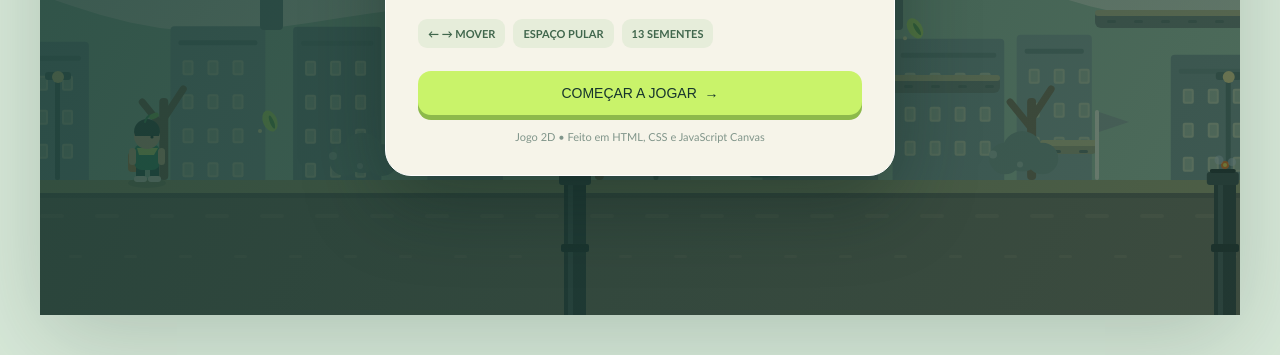
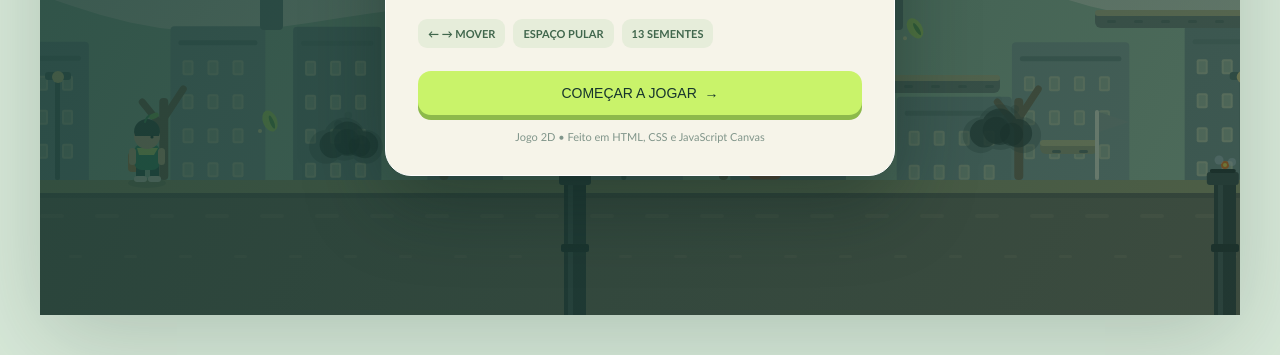
Before and after one commit to Arthur-Llevy/eco-runner, a plain HTML site: page index.html in a window 1280 px wide. Shown: the part 445-800 px from the top of the page. Drawn offline with Linux system fonts and the light colour scheme.

Commit message:
Porta áudio, restauração dinâmica e extras da branch audio-visuals-and-hazards
Recursos que ficaram de fora da modularização, agora como módulos:
- áudio procedural (engine/audio.js): sons de pulo, semente, dano e vitória;
  botão de som (mute) e botão de reiniciar a fase no HUD
- restauração dinâmica: céu, sol, nuvens, colinas e grama mudam de cor com o
  progresso; árvores secas viram verdes; a fumaça das chaminés some; a
  bandeira de chegada só fica verde ao cumprir a meta
- tremor de tela ao tomar dano
- mensagens educativas da ODS 11 a cada semente (ui/ods.js)
- fumaça translúcida em camadas e lixeira laranja, com as alturas de
  perigos da branch original
- barra de restauração mostra a porcentagem

```diff
--- /dev/null
+++ b/src/engine/audio.js
@@ -0,0 +1,50 @@
+// Áudio procedural (Web Audio API): sem arquivos de som.
+let ctx = null;
+let muted = false;
+
+// O navegador só libera áudio após um gesto do usuário; chamado a cada entrada.
+export function ensureAudio() {
+  if (!ctx) {
+    const AC = window.AudioContext || window.webkitAudioContext;
+    if (AC) ctx = new AC();
+  }
+  if (ctx && ctx.state === "suspended") ctx.resume();
+}
+
+function playTone(freq, endFreq, duration, type = "sine", vol = 0.12, delay = 0) {
+  if (muted) return;
+  ensureAudio();
+  if (!ctx) return;
+  const now = ctx.currentTime + delay;
+  const osc = ctx.createOscillator();
+  const gain = ctx.createGain();
+  osc.type = type;
+  osc.frequency.setValueAtTime(freq, now);
+  if (endFreq !== freq) osc.frequency.exponentialRampToValueAtTime(endFreq, now + duration);
+  gain.gain.setValueAtTime(vol, now);
+  gain.gain.exponentialRampToValueAtTime(0.001, now + duration);
+  osc.connect(gain);
+  gain.connect(ctx.destination);
+  osc.start(now);
+  osc.stop(now + duration);
+}
+
+export const sfx = {
+  jump: () => playTone(260, 520, 0.14, "triangle", 0.11),
+  seed: () => {
+    playTone(587.33, 587.33, 0.09, "sine", 0.12, 0);
+    playTone(880, 880, 0.16, "sine", 0.12, 0.07);
+  },
+  hit: () => playTone(190, 75, 0.25, "sawtooth", 0.12),
+  win: () => {
+    [523.25, 659.25, 783.99, 1046.5].forEach((note, i) => playTone(note, note, 0.18, "triangle", 0.12, i * 0.09));
+  },
+};
+
+export const isMuted = () => muted;
+
+export function toggleMute() {
+  muted = !muted;
+  if (!muted) sfx.jump();
+  return muted;
+}
--- a/src/engine/math.js
+++ b/src/engine/math.js
@@ -1,2 +1,12 @@
 export const clamp = (v, a, b) => Math.max(a, Math.min(b, v));
+export const lerp = (a, b, t) => a + (b - a) * t;
+
+// Mistura duas cores "#rrggbb"; devolve "rgb(r, g, b)".
+export function lerpHex(a, b, t) {
+  const A = parseInt(a.slice(1), 16);
+  const B = parseInt(b.slice(1), 16);
+  const ch = (shift) => Math.round(lerp((A >> shift) & 255, (B >> shift) & 255, t));
+  return `rgb(${ch(16)}, ${ch(8)}, ${ch(0)})`;
+}
+
 export const rand = (a, b) => a + Math.random() * (b - a);
--- a/src/entities/hazard.js
+++ b/src/entities/hazard.js
@@ -1,10 +1,30 @@
 import { rect, circle, cloud } from "../render/draw.js";
+
+// Fumaça translúcida em camadas suaves, sem contorno.
+function drawSmoke(ctx, cx, cy, t, phase) {
+  const drift = Math.sin(t * 2.2 + phase) * 5;
+  const pulse = 1 + Math.sin(t * 3.1 + phase) * 0.06;
+  ctx.save();
+  ctx.globalAlpha = 0.34;
+  cloud(ctx, cx - 22 + drift * 0.6, cy + 2, 0.78 * pulse, "#3b4744");
+  ctx.globalAlpha = 0.66;
+  cloud(ctx, cx - 17 + drift, cy, 0.62 * pulse, "#293330");
+  ctx.globalAlpha = 0.52;
+  circle(ctx, cx - 4 + drift * 1.2, cy - 3, 13 * pulse, "#1f2725");
+  circle(ctx, cx + 10 + drift * 0.9, cy + 1, 11 * pulse, "#1f2725");
+  for (let i = 0; i < 3; i++) {
+    const k = (t * 0.85 + phase + i * 0.33) % 1;
+    ctx.globalAlpha = (1 - k) * 0.55;
+    circle(ctx, cx - 10 + i * 10 + Math.sin(t * 4 + i) * 4, cy - 10 - k * 28, 5.5 - k * 2.5, "#36423f");
+  }
+  ctx.restore();
+}
 
 // Tamanho e altura acima do chão de cada tipo de perigo.
 // O tubo de vapor (vent) tem hitbox dinâmica: `h` é a altura máxima do jato.
 const TYPES = {
-  smog: { w: 42, h: 38, lift: 22 },
-  bin: { w: 34, h: 35, lift: 20 },
+  smog: { w: 46, h: 28, lift: 38 },
+  bin: { w: 32, h: 35, lift: 18 },
   vent: { w: 26, h: 148, lift: 0 },
 };
 
@@ -110,14 +130,12 @@ export function drawHazard(ctx, h, camera, viewW) {
   if (h.type === "vent") {
     drawVent(ctx, h, x);
   } else if (h.type === "bin") {
-    rect(ctx, x - h.w / 2, h.y - h.h / 2, h.w, h.h, "#477f70", 5);
-    rect(ctx, x - h.w / 2 - 3, h.y - h.h / 2 - 5, h.w + 6, 8, "#315f53", 3);
-    rect(ctx, x - 7, h.y - 4, 14, 4, "#c3dfad", 2);
-    rect(ctx, x - 4, h.y + 5, 8, 8, "#c3dfad", 2);
+    rect(ctx, x - h.w / 2, h.y - h.h / 2, h.w, h.h, "#c45d3b", 5);
+    rect(ctx, x - h.w / 2 - 3, h.y - h.h / 2 - 5, h.w + 6, 8, "#943e23", 3);
+    rect(ctx, x - 7, h.y - 4, 14, 4, "#fde68a", 2);
+    rect(ctx, x - 4, h.y + 5, 8, 8, "#fde68a", 2);
   } else {
-    const bob = Math.sin(performance.now() * 0.002 + h.phase) * 4;
-    cloud(ctx, x, h.y + bob, 0.72, "#82988c");
-    circle(ctx, x - 12, h.y - 4 + bob, 4, "#a8b8a9");
-    circle(ctx, x + 15, h.y + 6 + bob, 3, "#a8b8a9");
+    const now = performance.now() / 1000;
+    drawSmoke(ctx, x, h.y + Math.sin(now * 2.4 + h.phase) * 5, now, h.phase);
   }
 }
--- a/src/entities/player.js
+++ b/src/entities/player.js
@@ -1,4 +1,5 @@
 import { clamp } from "../engine/math.js";
+import { sfx } from "../engine/audio.js";
 import { rect, circle } from "../render/draw.js";
 
 const SPEED = 245;
@@ -47,6 +48,7 @@ export function updatePlayer(p, dt, input, level) {
   if (input.consumeJump() && p.onGround) {
     p.vy = JUMP_VELOCITY;
     p.onGround = false;
+    sfx.jump();
   }
 
   if (Math.abs(p.vx) > 0 && p.onGround) p.walk += dt * 13;
--- a/src/game.js
+++ b/src/game.js
@@ -1,4 +1,6 @@
-import { clamp } from "./engine/math.js";
+import { clamp, rand } from "./engine/math.js";
+import { sfx } from "./engine/audio.js";
+import { odsMessage } from "./ui/ods.js";
 import { createPlayer, resetPlayer, updatePlayer, drawPlayer } from "./entities/player.js";
 import { createSeed, touchesSeed, drawSeed } from "./entities/seed.js";
 import { createHazard, touchesHazard, drawHazard } from "./entities/hazard.js";
@@ -14,6 +16,7 @@ import { showOverlay, hideOverlay } from "./ui/overlay.js";
 const START_LIVES = 3;
 const KNOCKBACK = 170;
 const INVULNERABLE_TIME = 1.5;
+const SHAKE_TIME = 0.25;
 
 // Estado de uma partida e regras do jogo, a partir dos dados de uma fase.
 export function createGame(view, input, levelData) {
@@ -34,6 +37,8 @@ export function createGame(view, input, levelData) {
     lives: START_LIVES,
     score: 0,
     finishHintCooldown: 0,
+    shake: 0,
+    deadTrees: 0,
   };
 
   // Largura visível em coordenadas do mundo (o canvas é escalado por view.scale).
@@ -46,6 +51,8 @@ export function createGame(view, input, levelData) {
     g.seeds = L.seeds.map(createSeed);
     g.hazards = L.hazards.map((h) => createHazard(h, L.ground));
     g.decor = generateDecor(L);
+    g.deadTrees = g.decor.filter((d) => d.type === "deadTree").length;
+    g.shake = 0;
     g.particles = [];
     g.checkpoints = (L.checkpoints ?? []).map((x) => ({ x, reached: false }));
     g.checkpoint = L.spawnX;
@@ -56,6 +63,14 @@ export function createGame(view, input, levelData) {
     g.camera = 0;
     resetPlayer(g.player, L.spawnX, L.ground);
     updateHUD(g);
+  }
+
+  // Reinicia a fase (botão ↻), mesmo no meio da partida.
+  function restart() {
+    build();
+    g.state = "playing";
+    hideOverlay();
+    say("Encontre as sementes e ajude a cidade!");
   }
 
   function start() {
@@ -70,6 +85,8 @@ export function createGame(view, input, levelData) {
     const p = g.player;
     if (p.inv > 0) return;
     g.lives--;
+    g.shake = SHAKE_TIME;
+    sfx.hit();
     updateHUD(g);
     if (g.lives <= 0) {
       g.state = "over";
@@ -89,6 +106,7 @@ export function createGame(view, input, levelData) {
 
   function finish() {
     g.state = "won";
+    sfx.win();
     showOverlay(
       ["CIDADE", "RENOVADA!"],
       "Você recuperou o parque e mostrou que pequenas atitudes ajudam a construir cidades mais sustentáveis. A ODS 11 começa com todos nós.",
@@ -100,6 +118,7 @@ export function createGame(view, input, levelData) {
     if (g.state !== "playing") return;
     const p = g.player;
     const L = g.level;
+    g.shake = Math.max(0, g.shake - dt);
     updatePlayer(p, dt, input, L);
 
     for (const s of g.seeds) {
@@ -109,11 +128,8 @@ export function createGame(view, input, levelData) {
       g.score += 100;
       updateHUD(g);
       burst(g.particles, s.x, s.y);
-      say(
-        g.collected === g.seedGoal
-          ? "🌳 Todas as sementes! Corra até a bandeira."
-          : "+100 pontos · Semente coletada!",
-      );
+      sfx.seed();
+      say(odsMessage(g.collected, g.seedGoal), 3.6);
     }
 
     if (p.inv <= 0 && g.hazards.some((h) => touchesHazard(h, p))) hit();
@@ -148,7 +164,21 @@ export function createGame(view, input, levelData) {
     ctx.clearRect(0, 0, view.W, view.H);
     ctx.save();
     ctx.scale(view.scale, view.scale);
-    const scene = { camera: g.camera, viewW: viewW(), viewH: viewH(), level: g.level, decor: g.decor };
+    if (g.shake > 0) {
+      const mag = g.shake * 22;
+      ctx.translate(rand(-mag, mag), rand(-mag, mag));
+    }
+    const progress = g.seedGoal ? clamp(g.collected / g.seedGoal, 0, 1) : 0;
+    const scene = {
+      camera: g.camera,
+      viewW: viewW(),
+      viewH: viewH(),
+      level: g.level,
+      decor: g.decor,
+      progress,
+      restoredTrees: Math.floor(g.deadTrees * progress),
+      goalMet: g.collected >= g.seedGoal,
+    };
     drawBackground(ctx, scene);
     drawDecor(ctx, scene);
     drawGround(ctx, scene);
@@ -164,5 +194,5 @@ export function createGame(view, input, levelData) {
   }
 
   build();
-  return { start, update, render, state: g };
+  return { start, restart, update, render, state: g };
 }
--- a/src/levels/fase-1.json
+++ b/src/levels/fase-1.json
@@ -35,18 +35,18 @@
     [2670, 377], [2950, 443], [3150, 530]
   ],
   "hazards": [
-    { "x": 305, "type": "smog" },
+    { "x": 305, "y": 547, "type": "smog" },
     { "x": 535, "type": "vent", "phase": 0 },
-    { "x": 725, "type": "bin" },
-    { "x": 965, "type": "smog" },
+    { "x": 725, "y": 567, "type": "bin" },
+    { "x": 965, "y": 543, "type": "smog" },
     { "x": 1185, "type": "vent", "phase": 1.4 },
-    { "x": 1445, "type": "bin" },
-    { "x": 1695, "type": "smog" },
+    { "x": 1445, "y": 567, "type": "bin" },
+    { "x": 1695, "y": 545, "type": "smog" },
     { "x": 1965, "type": "vent", "phase": 0.6 },
-    { "x": 2220, "type": "bin" },
-    { "x": 2485, "type": "smog" },
+    { "x": 2220, "y": 567, "type": "bin" },
+    { "x": 2485, "y": 543, "type": "smog" },
     { "x": 2765, "type": "vent", "phase": 2.2 },
-    { "x": 3055, "type": "smog" }
+    { "x": 3055, "y": 547, "type": "smog" }
   ],
   "checkpoints": [1055, 2075]
 }
--- a/src/main.js
+++ b/src/main.js
@@ -5,6 +5,7 @@ import { startLoop } from "./engine/loop.js";
 import { loadLevel, LEVELS } from "./levels/loader.js";
 import { createGame } from "./game.js";
 import { onAction } from "./ui/overlay.js";
+import { ensureAudio, toggleMute } from "./engine/audio.js";
 
 const view = createViewport(document.getElementById("game"), document.getElementById("game-wrap"));
 let game = null;
@@ -12,6 +13,14 @@ const input = createInput({ onStart: () => game?.start() });
 
 game = createGame(view, input, await loadLevel(LEVELS[0]));
 onAction(() => game.start());
+
+// Navegadores só liberam áudio depois de um gesto do usuário.
+addEventListener("pointerdown", ensureAudio);
+addEventListener("keydown", ensureAudio);
+document.getElementById("btn-mute").addEventListener("click", (e) => {
+  e.currentTarget.textContent = toggleMute() ? "🔇" : "🔊";
+});
+document.getElementById("btn-restart").addEventListener("click", () => game.restart());
 startLoop(game.update, game.render);
 
 // Exposto para depuração no console.
--- a/src/render/scenery.js
+++ b/src/render/scenery.js
@@ -1,13 +1,14 @@
-import { rand } from "../engine/math.js";
+import { rand, lerpHex } from "../engine/math.js";
 import { rect, circle, cloud } from "./draw.js";
 
 // Gera prédios, árvores secas e postes ao longo da fase, mais o jardim final.
 export function generateDecor(level) {
   const decor = [];
   const ground = level.ground;
+  let treeId = 0;
   for (let x = -40, i = 0; x < level.width + 100; x += rand(115, 185), i++) {
     decor.push({ type: "building", x, bw: rand(75, 125), bh: rand(150, 330), tint: i % 3 });
-    if (i % 3 === 1) decor.push({ type: "deadTree", x: x + rand(-20, 20), y: ground - 5 });
+    if (i % 2 === 1) decor.push({ type: "deadTree", treeId: treeId++, x: x + rand(-20, 20), y: ground - 5 });
     if (i % 4 === 0) decor.push({ type: "lamp", x: x + 55 });
   }
   for (let x = level.gardenStartX; x < level.width; x += 100) {
@@ -19,21 +20,22 @@ export function generateDecor(level) {
 const wrapX = (x, viewW) => (((x % (viewW + 180)) + viewW + 180) % (viewW + 180)) - 80;
 
 // Céu, sol, nuvens, colinas e silhuetas com paralaxe.
-export function drawBackground(ctx, { camera, viewW, viewH, level, decor }) {
+export function drawBackground(ctx, { camera, viewW, viewH, level, decor, progress = 0 }) {
   const ground = level.ground;
   const sky = ctx.createLinearGradient(0, 0, 0, viewH);
-  sky.addColorStop(0, "#b8d9d0");
-  sky.addColorStop(0.72, "#e8e5c9");
-  sky.addColorStop(1, "#d3cda9");
+  sky.addColorStop(0, lerpHex("#b8d9d0", "#7ec8e3", progress));
+  sky.addColorStop(0.72, lerpHex("#e8e5c9", "#d6f3e4", progress));
+  sky.addColorStop(1, lerpHex("#d3cda9", "#bce3c5", progress));
   ctx.fillStyle = sky;
   ctx.fillRect(0, 0, viewW, viewH);
 
-  circle(ctx, viewW * 0.78, 125, 47, "#f6e9a9");
-  cloud(ctx, wrapX(160 - camera * 0.16, viewW), 125, 0.85, "#dce8d9");
-  cloud(ctx, wrapX(690 - camera * 0.12, viewW), 205, 0.65, "#dce8d9");
+  circle(ctx, viewW * 0.78, 125, 47, lerpHex("#f6e9a9", "#fff3a1", progress));
+  const cloudColor = lerpHex("#dce8d9", "#ffffff", progress);
+  cloud(ctx, wrapX(160 - camera * 0.16, viewW), 125, 0.85, cloudColor);
+  cloud(ctx, wrapX(690 - camera * 0.12, viewW), 205, 0.65, cloudColor);
 
   // Colinas.
-  ctx.fillStyle = "#a8c4a5";
+  ctx.fillStyle = lerpHex("#a8c4a5", "#6eb875", progress);
   ctx.beginPath();
   ctx.moveTo(0, 440);
   for (let x = 0; x <= viewW + 30; x += 30) {
@@ -65,17 +67,32 @@ export function drawBackground(ctx, { camera, viewW, viewH, level, decor }) {
     if (sx > -40 && sx < viewW + 40) {
       rect(ctx, sx, ground - 235, 23, 85, "#71847e", 4);
       rect(ctx, sx - 4, ground - 240, 31, 9, "#657973", 3);
-      cloud(ctx, sx + 18, ground - 270 + Math.sin(performance.now() * 0.0005 + x) * 5, 0.42, "#9eaaa0");
+      const smokeAlpha = Math.max(0, Math.min(1, 1 - progress * 1.15));
+      if (smokeAlpha > 0.02) {
+        ctx.save();
+        ctx.globalAlpha = smokeAlpha;
+        cloud(ctx, sx + 18, ground - 270 + Math.sin(performance.now() * 0.0005 + x) * 5, 0.42, "#9eaaa0");
+        ctx.restore();
+      }
     }
   }
 }
 
-export function drawDecor(ctx, { camera, viewW, level, decor }) {
+function drawGreenTree(ctx, x, ground) {
+  rect(ctx, x, ground - 70, 12, 70, "#795a3e", 4);
+  circle(ctx, x + 6, ground - 88, 27, "#64a95c");
+  circle(ctx, x - 9, ground - 75, 18, "#83bd69");
+  circle(ctx, x + 22, ground - 73, 19, "#4f9857");
+}
+
+export function drawDecor(ctx, { camera, viewW, level, decor, restoredTrees = 0 }) {
   const ground = level.ground;
   for (const d of decor) {
     const x = d.x - camera;
     if (x < -90 || x > viewW + 90) continue;
-    if (d.type === "deadTree") {
+    if (d.type === "deadTree" && d.treeId < restoredTrees) {
+      drawGreenTree(ctx, x, ground);
+    } else if (d.type === "deadTree") {
       rect(ctx, x, ground - 82, 9, 82, "#826b50", 4);
       ctx.strokeStyle = "#826b50";
       ctx.lineWidth = 7;
@@ -87,10 +104,7 @@ export function drawDecor(ctx, { camera, viewW, level, decor }) {
       ctx.lineTo(x + 24, ground - 91);
       ctx.stroke();
     } else if (d.type === "greenTree") {
-      rect(ctx, x, ground - 70, 12, 70, "#795a3e", 4);
-      circle(ctx, x + 6, ground - 88, 27, "#64a95c");
-      circle(ctx, x - 9, ground - 75, 18, "#83bd69");
-      circle(ctx, x + 22, ground - 73, 19, "#4f9857");
+      drawGreenTree(ctx, x, ground);
     } else if (d.type === "lamp") {
       rect(ctx, x, ground - 105, 5, 105, "#596f68", 2);
       rect(ctx, x - 10, ground - 108, 26, 8, "#596f68", 3);
@@ -100,10 +114,10 @@ export function drawDecor(ctx, { camera, viewW, level, decor }) {
 }
 
 // Chão em blocos com uma faixa de grama seca.
-export function drawGround(ctx, { camera, viewW, level }) {
+export function drawGround(ctx, { camera, viewW, level, progress = 0 }) {
   const g = level.ground;
   rect(ctx, 0, g, level.width, 160, "#786f5b");
-  rect(ctx, 0, g, level.width, 13, "#a6a16f");
+  rect(ctx, 0, g, level.width, 13, lerpHex("#a6a16f", "#64a95c", progress));
   rect(ctx, 0, g + 13, level.width, 5, "#655e50");
   for (let x = Math.floor(camera / 55) * 55; x < camera + viewW + 60; x += 55) {
     const sx = x - camera;
@@ -127,12 +141,12 @@ export function drawCheckpoint(ctx, x, reached, { camera, viewW, level }) {
 }
 
 // Linha de chegada.
-export function drawFinish(ctx, { camera, viewW, level }) {
+export function drawFinish(ctx, { camera, viewW, level, goalMet = true }) {
   const g = level.ground;
   const fx = level.width - level.finishOffset - camera;
   if (fx < -100 || fx > viewW + 100) return;
   rect(ctx, fx, g - 125, 7, 125, "#f6f0d9", 3);
-  ctx.fillStyle = "#4d9b63";
+  ctx.fillStyle = goalMet ? "#4d9b63" : "#9aa89e";
   ctx.beginPath();
   ctx.moveTo(fx + 7, g - 123);
   ctx.lineTo(fx + 74, g - 102);
--- a/src/ui/hud.js
+++ b/src/ui/hud.js
@@ -13,11 +13,11 @@ export function updateHUD({ collected, seedGoal, lives, score }) {
 export function drawProgress(ctx, viewW, collected, seedGoal) {
   const barW = Math.min(230, viewW * 0.32);
   const x = viewW - barW - 22;
-  const y = 83;
+  const y = 108;
   rect(ctx, x, y, barW, 7, "#17352d35", 5);
   rect(ctx, x, y, barW * Math.min(1, collected / seedGoal), 7, "#8bbf50", 5);
   ctx.fillStyle = "#365c4b";
   ctx.font = "800 10px system-ui";
   ctx.textAlign = "right";
-  ctx.fillText("RESTAURAÇÃO", viewW - 22, y - 7);
+  ctx.fillText(`RESTAURAÇÃO URBANA: ${Math.round(Math.min(1, collected / seedGoal) * 100)}%`, viewW - 22, y - 7);
 }
--- /dev/null
+++ b/src/ui/ods.js
@@ -0,0 +1,15 @@
+// Mensagens educativas sobre a ODS 11, mostradas a cada semente coletada.
+const FACTS = [
+  "ODS 11.7: Áreas verdes públicas reduzem ilhas de calor nas cidades!",
+  "ODS 11.6: Menos fumaça industrial melhora a qualidade do ar urbano.",
+  "ODS 11.2: Transporte limpo e ciclovias diminuem emissões de CO₂.",
+  "ODS 11.6: Gestão correta de resíduos evita enchentes e poluição.",
+  "ODS 11.B: Cidades arborizadas são mais resilientes às mudanças climáticas.",
+  "ODS 11.3: Urbanização sustentável equilibra moradia e meio ambiente.",
+  "ODS 11.A: Preservar parques conecta comunidades e biodiversidade.",
+];
+
+export function odsMessage(collected, goal) {
+  if (collected >= goal) return "🌳 Meta atingida! A cidade foi reflorestada. Siga até a bandeira!";
+  return FACTS[(collected - 1) % FACTS.length];
+}
```
Also changed, not shown: index.html (+2 -0 lines), src/styles.css (+31 -1 lines).
